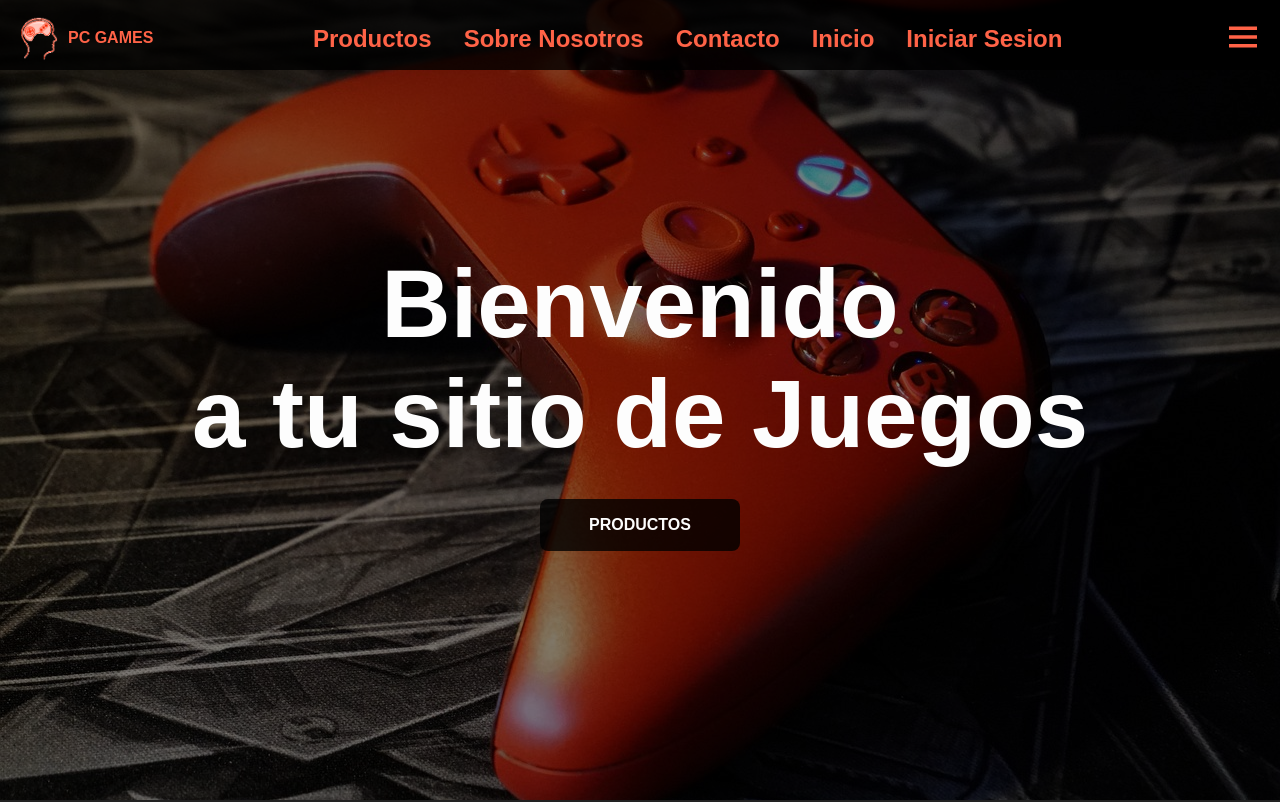
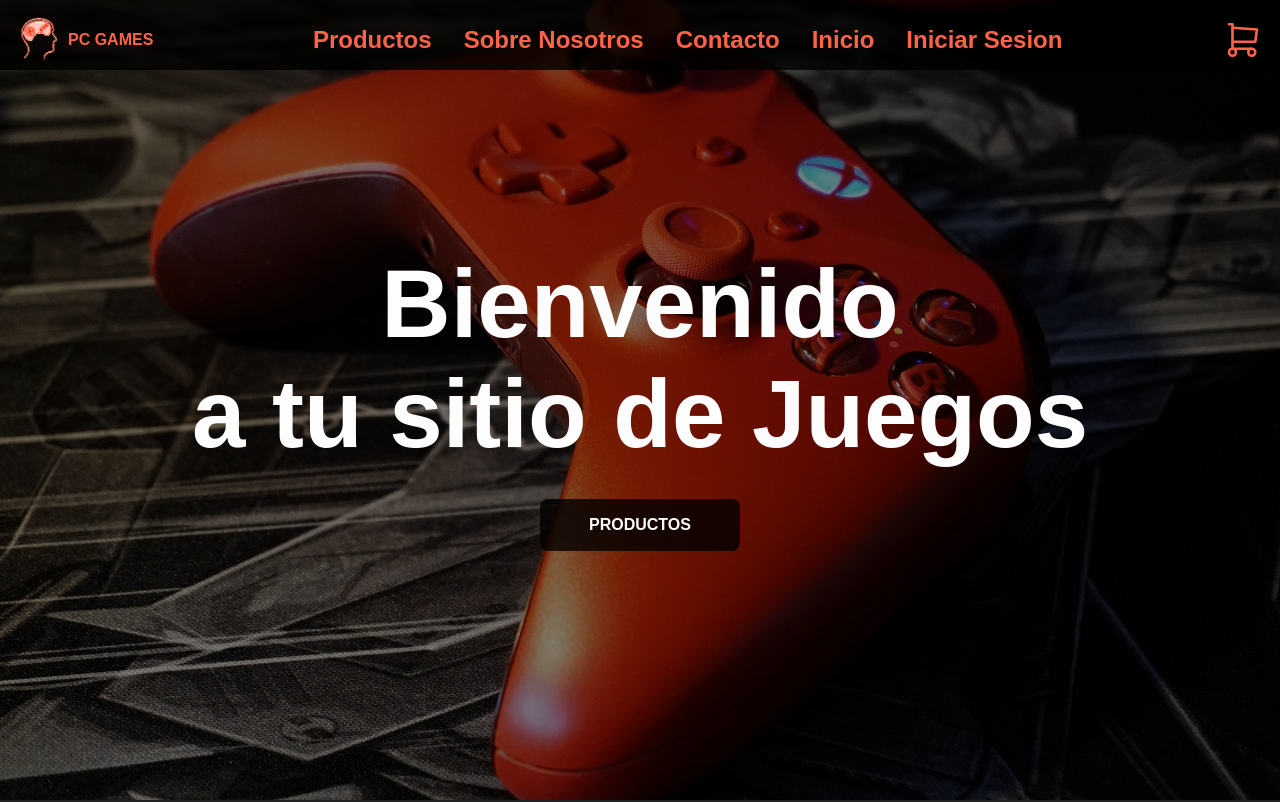
Before and after one commit to roddevwork/landing-page-pc-games-react, a React (Vite) app: page / in a window 1280 px wide. Shown: the top 802 px of the page. Built offline with nearby package versions, Linux system fonts and the light colour scheme.

Commit message:
update header

```diff
--- a/src/components/Footer/Footer.css
+++ b/src/components/Footer/Footer.css
@@ -39,11 +39,6 @@
 
         & a {
             filter: invert(1);
-
-            & img:first-child {
-              width:32px ;
-            }
-
         }
       }
     }
--- a/src/components/Header/Header.css
+++ b/src/components/Header/Header.css
@@ -36,10 +36,15 @@
 			cursor: pointer;
 			background-color: transparent;
 
+			& svg:first-child{
+				fill: transparent;
+			}
+
 			& svg {
 				width: 42px;
 				height: 42px;
 				fill: var(--first-color);
+
 			}
     }
 
@@ -75,4 +80,18 @@
   .nav-menu  {
     display: none;
   }
+
 }
+
+@media screen and (width >= 1024px) {
+	.btn-menu {
+		& svg:first-child{
+			display: block;
+		}
+
+		& svg:last-child{
+			display: none;
+		}
+
+	}
+}
--- a/src/components/Header/Header.jsx
+++ b/src/components/Header/Header.jsx
@@ -6,7 +6,9 @@ const Header = () => {
 		<header className="header">
 			<section className="container-menu">
 				<div className="logo">
-					<img src={logo} alt="logo" />
+					<a href="#inicio">
+						<img src={logo} alt="logo" />
+					</a>
 					<p>PC GAMES</p>
 				</div>
 
@@ -21,11 +23,21 @@ const Header = () => {
 				<button className="btn-menu">
 					<svg
 						xmlns="http://www.w3.org/2000/svg"
-						width="24"
-						height="24"
+						className="none"
+						width="32"
+						height="32"
 						viewBox="0 0 24 24"
+						strokeWidth="1.5"
+						stroke="#ff6347"
+						fill="none"
+						strokeLinecap="round"
+						strokeLinejoin="round"
 					>
-						<path d="M4 6H20V8H4zM4 11H20V13H4zM4 16H20V18H4z" />
+						<path stroke="none" d="M0 0h24v24H0z" fill="none" />
+						<path d="M6 19m-2 0a2 2 0 1 0 4 0a2 2 0 1 0 -4 0" />
+						<path d="M17 19m-2 0a2 2 0 1 0 4 0a2 2 0 1 0 -4 0" />
+						<path d="M17 17h-11v-14h-2" />
+						<path d="M6 5l14 1l-1 7h-13" />
 					</svg>
 					<svg
 						className="none"
@@ -36,6 +48,14 @@ const Header = () => {
 					>
 						<path d="M16.192 6.344L11.949 10.586 7.707 6.344 6.293 7.758 10.535 12 6.293 16.242 7.707 17.656 11.949 13.414 16.192 17.656 17.606 16.242 13.364 12 17.606 7.758z" />
 					</svg>
+					<svg
+						xmlns="http://www.w3.org/2000/svg"
+						width="24"
+						height="24"
+						viewBox="0 0 24 24"
+					>
+						<path d="M4 6H20V8H4zM4 11H20V13H4zM4 16H20V18H4z" />
+					</svg>
 				</button>
 			</section>
 		</header>
--- a/src/components/Hero/Hero.jsx
+++ b/src/components/Hero/Hero.jsx
@@ -9,7 +9,7 @@ const Hero = () => {
 						<h2 className="hero-image-title">
 							Bienvenido<br></br> a tu sitio de Juegos
 						</h2>
-						<a href="#contacto" className="btn">
+						<a href="#productos" className="btn">
 							PRODUCTOS
 						</a>
 					</div>
```
Also changed, not shown: src/assets/icons/youtube.svg.
